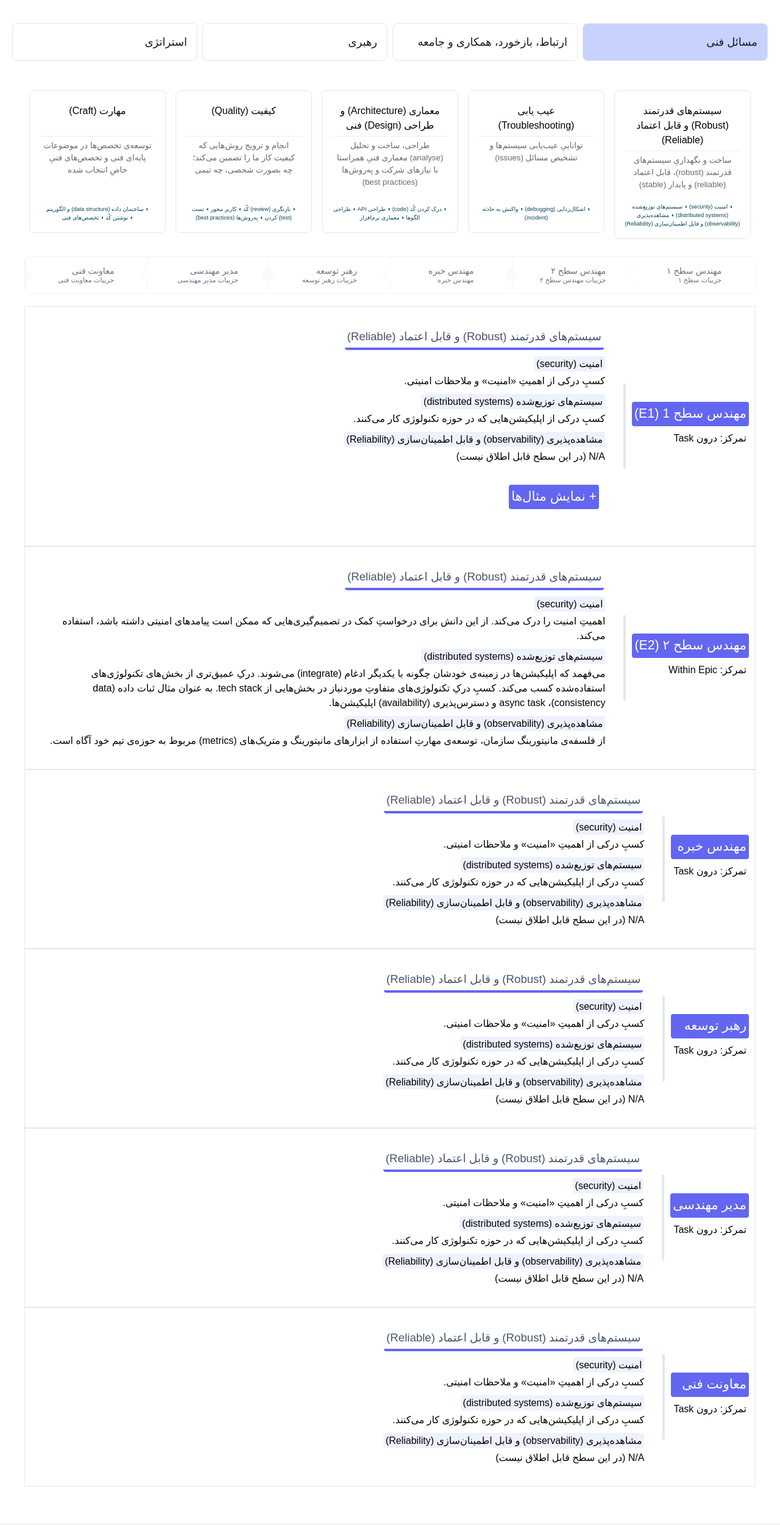
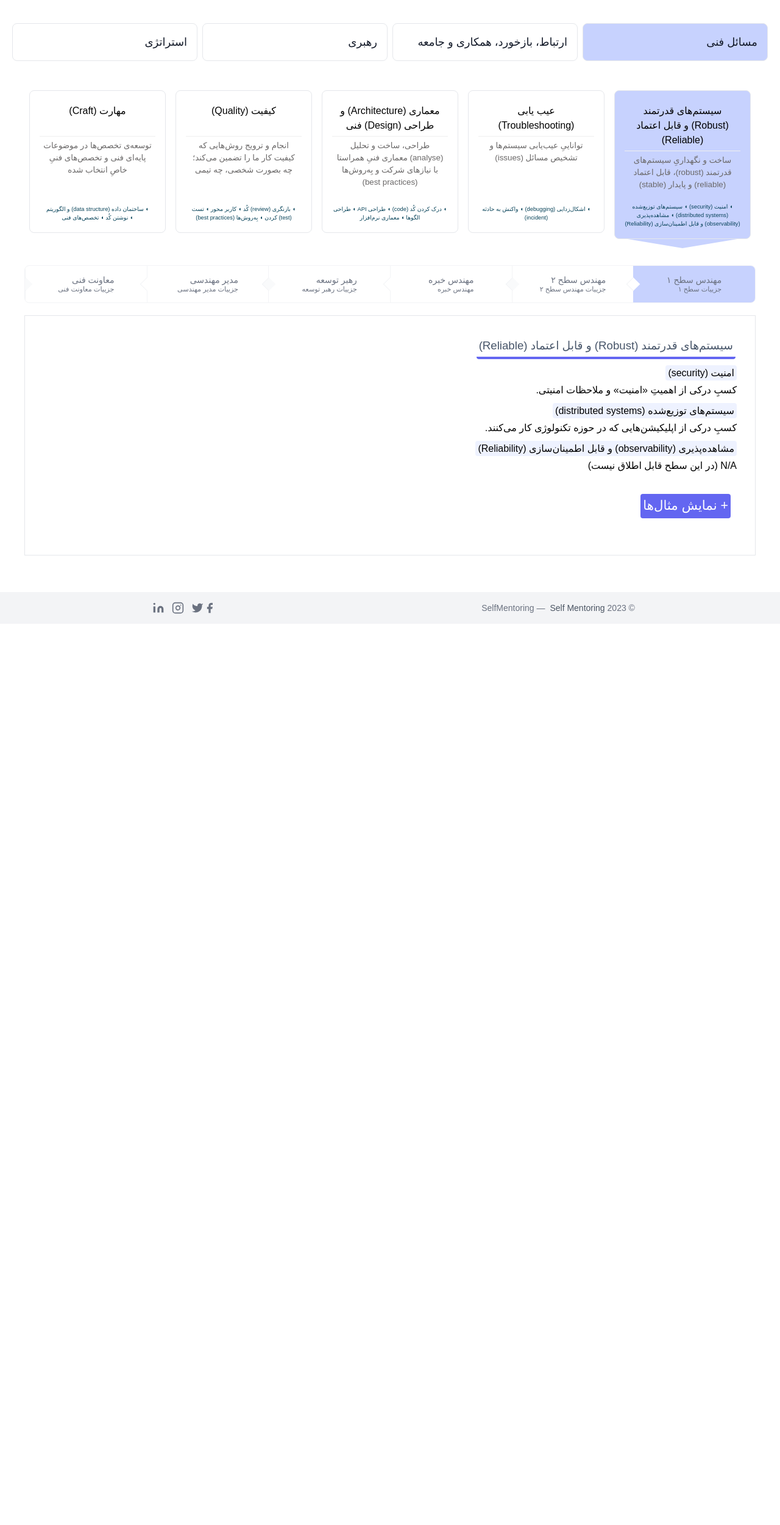
Before and after one commit to AbbasiMohamad/selfmentoring-website, a plain HTML site: page index.html in a window 1280 px wide. Shown: the part 59-2560 px from the top of the page at 61% size. After the commit the page ends 1082 px from the top, so only its background shows below. Drawn offline with nearby package versions, Linux system fonts and the light colour scheme; a web font is replaced by a local one.

Commit message:
feat: add some changes

```diff
--- a/index.html
+++ b/index.html
@@ -298,15 +298,8 @@
             <div class="main">
                 <div class="row p-5">
                     <!--Junior level-->
-                    <div class="junior flex items-center border">
-                        <div class="left flex flex-col col border-l-4">
-                            <span class="title bg-indigo-500 p-1 rounded text-white">مهندس سطح 1 (E1)</span>
-                            <div>
-
-                            </div>
-                            <p class=" p-1 rounded my-1">تمرکز: درون Task</p>
-
-                        </div>
+                    <div class="junior flex items-center border" style="display: flex;">
+
                         <div class="middle grow" id="junior-skills">
                             <div class="reliable">
                                 <span class="pill border-b-4 border-indigo-500 text-slate-600 rounded p-1">سیستم‌های
@@ -560,16 +553,7 @@
 
                     <!--Mid Level-->
                     <div class="mid flex items-center border">
-                        <div class="left flex flex-col col border-l-4">
-                            <span class="title bg-indigo-500 p-1 rounded text-white">
-                                مهندس سطح ۲ (E2)
-                            </span>
-                            <div>
-
-                            </div>
-                            <p class=" p-1 rounded my-1">تمرکز: Within Epic</p>
-
-                        </div>
+
                         <div class="middle grow" id="junior-skills">
                             <div class="reliable">
                                 <span class="pill border-b-4 border-indigo-500 text-slate-600 rounded p-1">سیستم‌های
@@ -776,14 +760,7 @@
                     </div>
                     <!--Senior-->
                     <div class="senior flex items-center border">
-                        <div class="left flex flex-col col border-l-4">
-                            <span class="title bg-indigo-500 p-1 rounded text-white">مهندس خبره</span>
-                            <div>
-
-                            </div>
-                            <p class=" p-1 rounded my-1">تمرکز: درون Task</p>
-
-                        </div>
+
                         <div class="middle grow" id="junior-skills">
                             <div class="reliable">
                                 <span class="pill border-b-4 border-indigo-500 text-slate-600 rounded p-1">سیستم‌های
@@ -1005,16 +982,7 @@
                     </div>
                     <!--Team Lead-->
                     <div class="teamlead flex items-center border">
-                        <div class="left flex flex-col col border-l-4">
-                            <span class="title bg-indigo-500 p-1 rounded text-white">
-                                رهبر توسعه
-                            </span>
-                            <div>
-
-                            </div>
-                            <p class=" p-1 rounded my-1">تمرکز: درون Task</p>
-
-                        </div>
+
                         <div class="middle grow" id="junior-skills">
                             <div class="reliable">
                                 <span class="pill border-b-4 border-indigo-500 text-slate-600 rounded p-1">سیستم‌های
@@ -1236,16 +1204,7 @@
                     </div>
                     <!--Engineering Manager-->
                     <div class="em flex items-center border">
-                        <div class="left flex flex-col col border-l-4">
-                            <span class="title bg-indigo-500 p-1 rounded text-white">
-                                مدیر مهندسی
-                            </span>
-                            <div>
-
-                            </div>
-                            <p class=" p-1 rounded my-1">تمرکز: درون Task</p>
-
-                        </div>
+
                         <div class="middle grow" id="junior-skills">
                             <div class="reliable">
                                 <span class="pill border-b-4 border-indigo-500 text-slate-600 rounded p-1">سیستم‌های
@@ -1467,16 +1426,7 @@
                     </div>
                     <!--VP Eng-->
                     <div class="vp flex items-center border">
-                        <div class="left flex flex-col col border-l-4">
-                            <span class="title bg-indigo-500 p-1 rounded text-white">
-                                معاونت فنی
-                            </span>
-                            <div>
-
-                            </div>
-                            <p class=" p-1 rounded my-1">تمرکز: درون Task</p>
-
-                        </div>
+
                         <div class="middle grow" id="junior-skills">
                             <div class="reliable">
                                 <span class="pill border-b-4 border-indigo-500 text-slate-600 rounded p-1">سیستم‌های
--- a/scripts.js
+++ b/scripts.js
@@ -1,82 +1,99 @@
-
-
-const allSkills = ['reliable', 'troubleshooting', 'architecture', 'quality', 'craft',
-    'facilitation', 'decision', 'growing', 'team',
-    'communication', 'teamwork', 'community', 'recruitment',
-    'sldc', 'accountable', 'planning', 'ambiguity',
-    'critical', 'biz', 'product'
+const allSkills = [
+  "reliable",
+  "troubleshooting",
+  "architecture",
+  "quality",
+  "craft",
+  "facilitation",
+  "decision",
+  "growing",
+  "team",
+  "communication",
+  "teamwork",
+  "community",
+  "recruitment",
+  "sldc",
+  "accountable",
+  "planning",
+  "ambiguity",
+  "critical",
+  "biz",
+  "product",
 ];
-const levels = ['junior', 'mid', 'senior', 'teamlead', 'em', 'vp'];
+const levels = ["junior", "mid", "senior", "teamlead", "em", "vp"];
 
 function changeSkill(selected) {
-    allSkills.forEach(function(skill) {
+  allSkills.forEach(function (skill) {
     hide(skill);
   });
   show(selected);
-    levels.forEach(function(level) {
-        showElement(document.getElementById('show-' + level + '-all'));
-        hideElement(document.getElementById('hide-' + level + '-all'));
+  levels.forEach(function (level) {
+    showElement(document.getElementById("show-" + level + "-all"));
+    hideElement(document.getElementById("hide-" + level + "-all"));
   });
 }
 
 function showAll(level) {
   var skillLevel = document.getElementById(level + "-skills");
   if (skillLevel) {
-        allSkills.forEach(function(skill) {
+    allSkills.forEach(function (skill) {
       var elements = skillLevel.getElementsByClassName(skill);
       if (elements) {
-                [].forEach.call(elements, function(element) {
+        [].forEach.call(elements, function (element) {
           showElement(element);
         });
       }
     });
-        hideElement(document.getElementById('show-' + level + '-all'));
-        showElement(document.getElementById('hide-' + level + '-all'));
+    hideElement(document.getElementById("show-" + level + "-all"));
+    showElement(document.getElementById("hide-" + level + "-all"));
   }
 }
 
 function hideAll(level) {
   var url = window.location.href;
-    var selected = url.indexOf("#") === -1 ? selectedSkill(url) : url.substring(url.indexOf("#") + 1);
+  var selected =
+    url.indexOf("#") === -1
+      ? selectedSkill(url)
+      : url.substring(url.indexOf("#") + 1);
   var skillLevel = document.getElementById(level + "-skills");
-    allSkills.forEach(function(skill) {
+  allSkills.forEach(function (skill) {
     var elements = skillLevel.getElementsByClassName(skill);
     if (elements) {
-            [].forEach.call(elements, function(element) {
+      [].forEach.call(elements, function (element) {
         hideElement(element);
       });
     }
   });
-    showElement(document.getElementById('show-' + level + '-all'));
-    hideElement(document.getElementById('hide-' + level + '-all'));
+  showElement(document.getElementById("show-" + level + "-all"));
+  hideElement(document.getElementById("hide-" + level + "-all"));
   show(selected);
 }
 
 function selectedSkill(url) {
   if (url.indexOf("strategy") != -1) {
-        return 'critical';
+    return "critical";
   }
   if (url.indexOf("delivery") != -1) {
-        return 'sldc';
+    return "sldc";
   }
   if (url.indexOf("leadership") != -1) {
-        return 'facilitation';
+    return "facilitation";
   }
   if (url.indexOf("communication") != -1) {
-        return 'communication';
+    return "communication";
   }
-    return 'reliable';
+  return "reliable";
 }
 
 function hide(skill) {
   var header = document.getElementById(skill + "-header");
   if (header) {
     // header.style.borderBottom = "solid 0px ";
-        header.classList.remove("v")
-        header.children.item(0).classList.remove("bg-indigo-200")
+    header.classList.remove("v");
+    header.children.item(0).classList.remove("bg-indigo-200");
   }
   var elements = document.getElementsByClassName(skill);
-    [].forEach.call(elements, function(element) {
+  [].forEach.call(elements, function (element) {
     hideElement(element);
   });
 }
@@ -85,45 +102,47 @@ function show(skill) {
   var header = document.getElementById(skill + "-header");
   if (header) {
     // header.style.borderBottom = "solid 3px #0284c7";s
-        header.classList.add("v")
-        header.children.item(0).classList.add("bg-indigo-200")
+    header.classList.add("v");
+    header.children.item(0).classList.add("bg-indigo-200");
   }
   var elements = document.getElementsByClassName(skill);
   if (elements) {
-        [].forEach.call(elements, function(element) {
+    [].forEach.call(elements, function (element) {
       showElement(element);
     });
   }
-    console.log("elements", elements)
+  console.log("elements", elements);
 }
 
 function changeLevel(selected) {
-    levels.forEach(function(level) {
-        // console.log(level)
-        hideLevel(level)
+  levels.forEach(function (level) {
+    hideLevel(level);
   });
-    showLevel(selected)
+  showLevel(selected);
 }
+
+changeLevel("junior");
+changeSkill("reliable");
 
 function hideLevel(level) {
   var levelEl = document.getElementById(level + "-level-header");
   if (levelEl) {
-        levelEl.classList.remove("bg-indigo-200")
+    levelEl.classList.remove("bg-indigo-200");
   }
   var elements = document.getElementsByClassName(level);
-    [].forEach.call(elements, function(element) {
-        hideElement(element)
-    })
+  [].forEach.call(elements, function (element) {
+    hideElement(element);
+  });
 }
 function showLevel(level) {
   var levelEl = document.getElementById(level + "-level-header");
   if (levelEl) {
-        levelEl.classList.add("bg-indigo-200")
+    levelEl.classList.add("bg-indigo-200");
   }
   var elements = document.getElementsByClassName(level);
-    [].forEach.call(elements, function(element) {
-        showLevelElement(element)
-    })
+  [].forEach.call(elements, function (element) {
+    showLevelElement(element);
+  });
 }
 
 function hideExamples(level) {
@@ -140,7 +159,7 @@ function showExamples(level) {
 
 function hideElement(element) {
   if (element) {
-        element.style.display = "none"
+    element.style.display = "none";
   }
 }
 
@@ -156,11 +175,9 @@ function showLevelElement(element) {
   }
 }
 
+const button = document.getElementById("menu-button");
+const menu = document.getElementById("menu");
 
-const button = document.getElementById('menu-button');
-const menu = document.getElementById('menu');
-
-
-button.addEventListener('click', () => {
-    menu.classList.toggle('hidden');
+button.addEventListener("click", () => {
+  menu.classList.toggle("hidden");
 });
```
Lines whose indentation alone changed are shown as unchanged.
